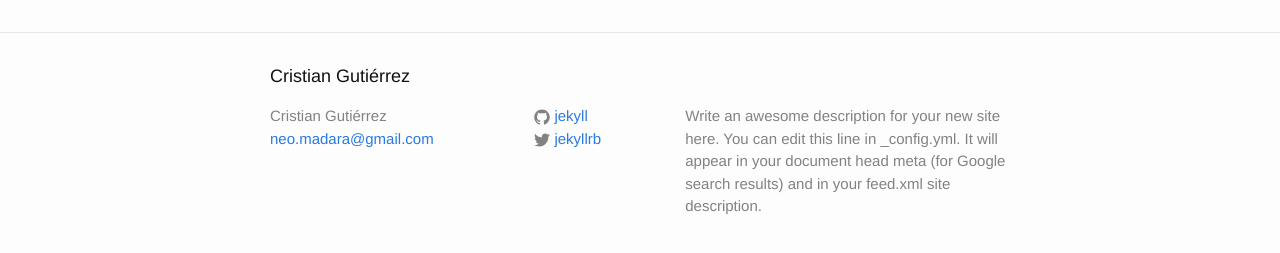
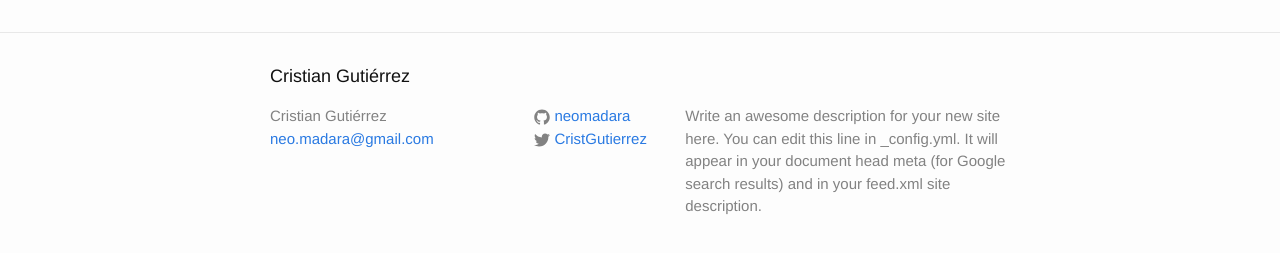
Before and after one commit to neomadara/neomadara.github.io, a Jekyll site: the page built from index.html, in a window 1280 px wide. Shown: the part 354-607 px from the top of the page. Built offline with Jekyll 4.4.1, drawn with Linux system fonts in a browser that asks for light colours.

Commit message:
configuré twitter y github perfil

```diff
--- a/_config.yml
+++ b/_config.yml
@@ -14,8 +14,8 @@ description: > # this means to ignore newlines until "baseurl:"
   Google search results) and in your feed.xml site description.
 baseurl: "" # the subpath of your site, e.g. /blog
 url: "http://yourdomain.com" # the base hostname & protocol for your site
-twitter_username: jekyllrb
-github_username:  jekyll
+twitter_username: CristGutierrez
+github_username:  neomadara
 
 # Build settings
 markdown: kramdown
```
